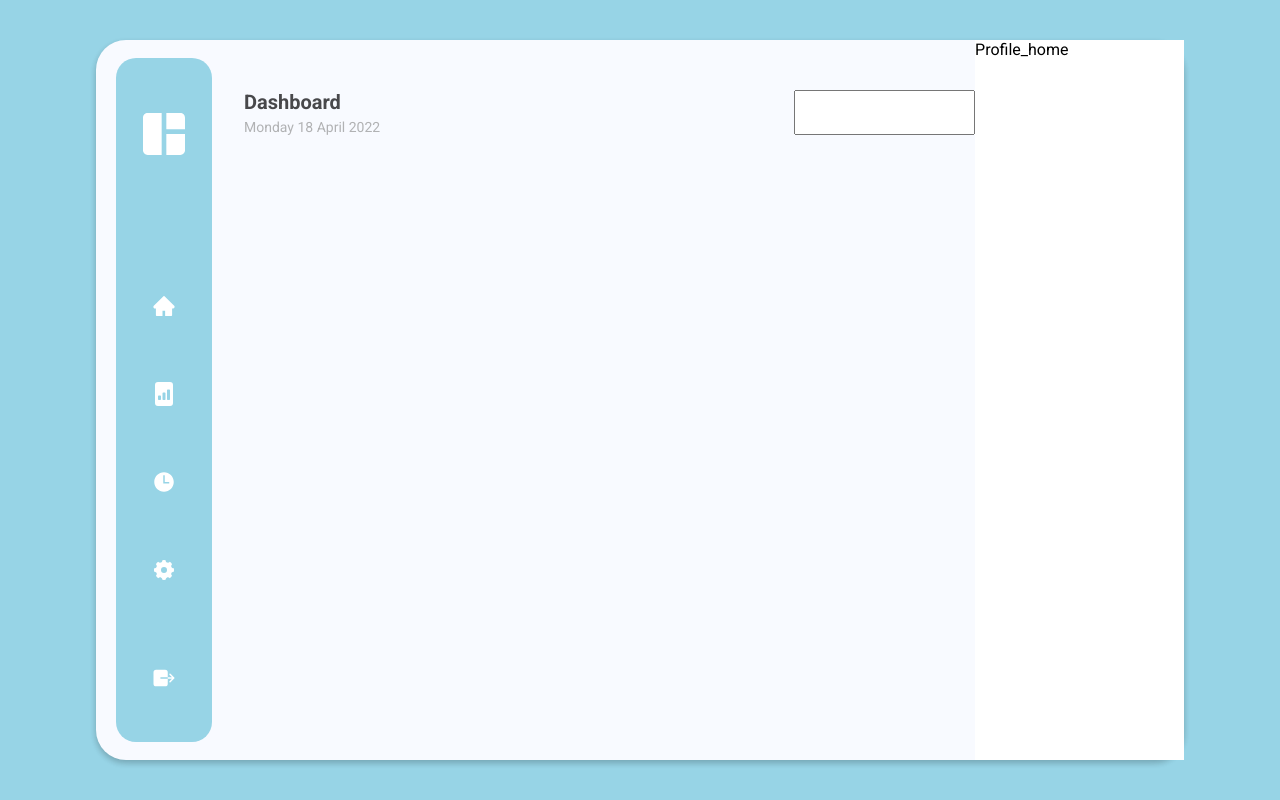
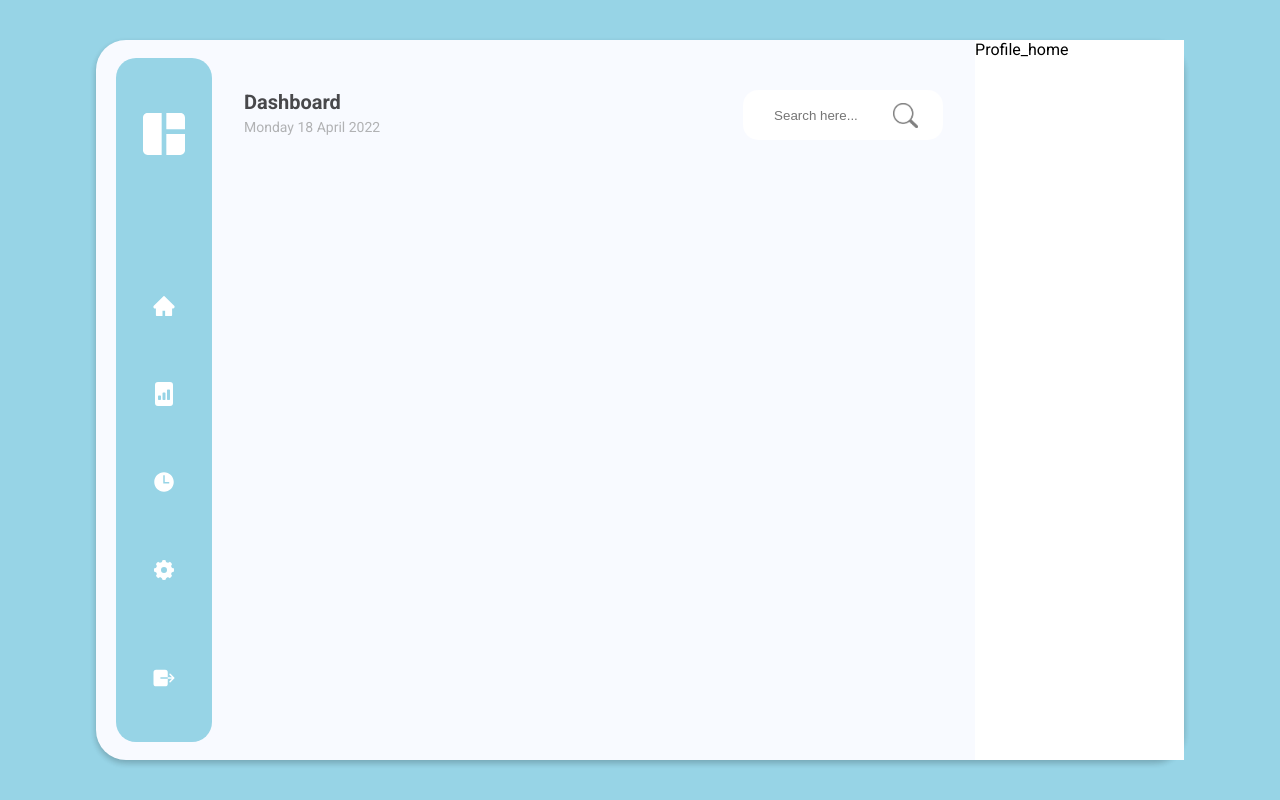
Before and after one commit to Alexandre-Chs/dashboard_tracker_sports, a React (Create React App) app: page / in a window 1280 px wide. Built offline with nearby package versions, Linux system fonts and the light colour scheme; the HTML template or start-up script is replaced by a standard one.

Commit message:
add search bar

```diff
--- a/src/components/Home/InformationsHome/header.js
+++ b/src/components/Home/InformationsHome/header.js
@@ -8,7 +8,11 @@ const Header = () => {
         <p className="header_dashboard">Dashboard</p>
         <Date />
       </div>
-      <input type="text"></input>
+
+         <input type="text" id="search" placeholder="Search here..."></input>
+
+
+
     </div>
   );
 };
--- a/src/index.css
+++ b/src/index.css
@@ -117,6 +117,34 @@ body {
   color: #B1B2B4
 }
 
+/* SEARCH */
+
+input {
+  margin-right: 2rem;
+  border: none;
+  padding-left: 1rem;
+}
+
+input[type=text] {
+  background-image: url(images/search.png);
+  background-repeat: no-repeat;
+  background-size: 25px 25px;
+  background-position: 150px;
+  height: 50px;
+  width: 200px;
+  border-radius: 15px;
+  outline: none;
+}
+
+input::placeholder {
+  padding-left: 15px;
+}
+
+input::value {
+  color: red;
+}
+
+
 /* RIGHT CONTENT  */
 
 .profileHome {
```
Also changed, not shown: src/images/search.png (added).
